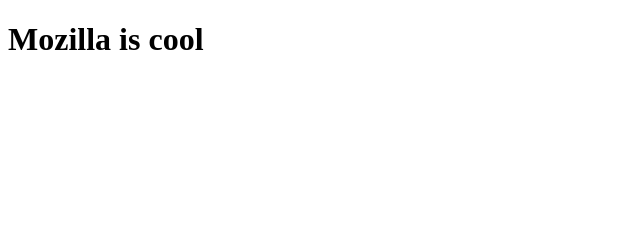
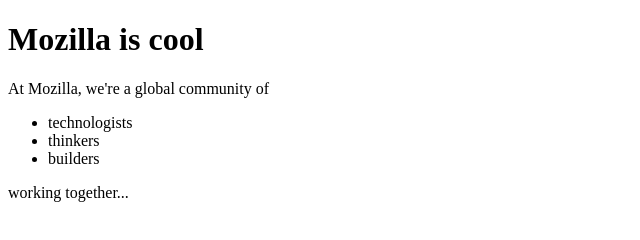
Before and after one commit to jjensen1212/mozilla-website, a plain HTML site: page index.html in a window 1280 px wide. Shown: the whole page, without its empty margins (0-640 px from the left). Drawn offline with Linux system fonts and the light colour scheme.

Commit message:
Updated global community paragraph

```diff
--- a/index.html
+++ b/index.html
@@ -8,5 +8,15 @@
 <body>
 	<h1>Mozilla is cool</h1>
 
+	<p>At Mozilla, we're a global community of</p>
+
+	<ul>
+		<li>technologists</li>
+		<li>thinkers</li>
+		<li>builders</li>
+	</ul>
+
+	<p>working together...</p>
+
 </body>
 </html>
```
